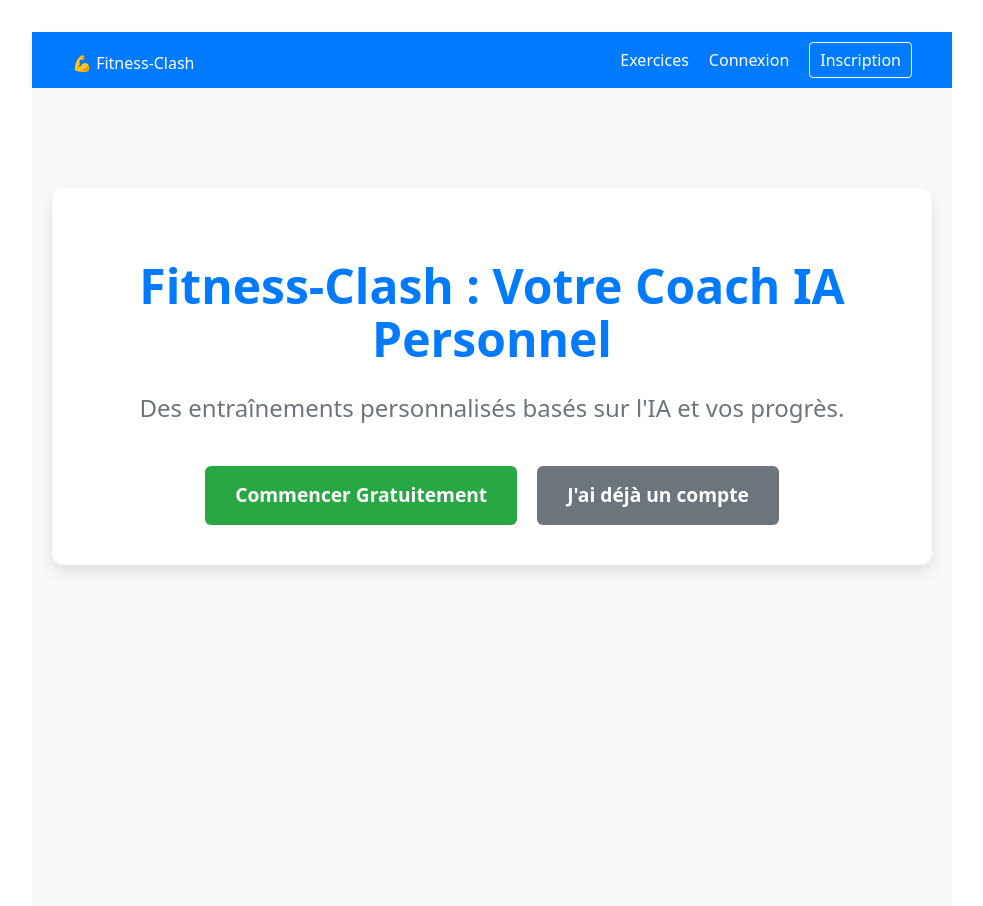
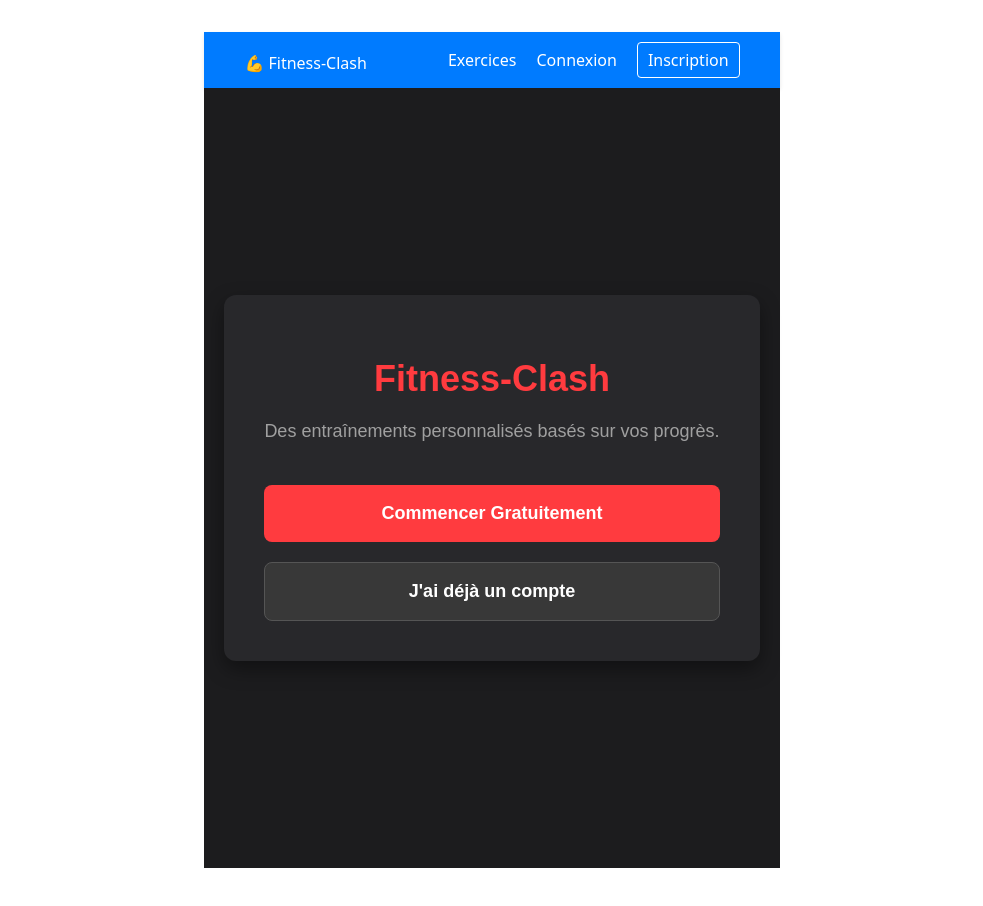
Before and after one commit to Trice97/Fitness-clash, a React app in the folder frontend/: page / in a window 1280 px wide. Shown: the top 906 px of the page, without its empty margins (148-1131 px from the left). Built offline with nearby package versions, Linux system fonts and the light colour scheme; the HTML template or start-up script is replaced by a standard one.

Commit message:
Update style home

```diff
--- a/frontend/src/pages/Home.tsx
+++ b/frontend/src/pages/Home.tsx
@@ -1,86 +1,141 @@
-// src/pages/Home.tsx
+// src/pages/Home.tsx (VERSION STYLISÉE)
 
 import React from 'react';
 import { Link } from 'react-router-dom';
-import { useAuth } from '../contexts/AuthContext'; // Import du contexte
+import { useAuth } from '../contexts/AuthContext'; // Assurez-vous que le chemin est correct
 
 const Home = () => {
     const { isAuthenticated, user } = useAuth();
 
     return (
-        <div style={homeContainerStyle}>
+        <div style={containerStyle}>
+            <div style={cardStyle}>
                 {isAuthenticated ? (
-                // --- Accueil pour utilisateur Connecté ---
-                <div style={contentBoxStyle}>
-                    <h1 style={titleStyle}>Bienvenue, {user?.username} !</h1>
-                    <p style={taglineStyle}>Prêt à exploser vos objectifs ?</p>
-                    <div style={{display: 'flex', gap: '20px', justifyContent: 'center', marginTop: '30px'}}>
-                        <Link to="/generate-workout" style={buttonLinkStyle}>
+                    <>
+                        <h1 style={welcomeTitleStyle}>Bienvenue, {user?.username || 'Utilisateur'} !</h1>
+                        <p style={taglineStyle}>Que voulez-vous faire aujourd'hui ?</p>
+                        <div style={buttonGroupStyle}>
+                            <Link to="/generate-workout" style={primaryButtonStyle}>
                                 Générer mon Entraînement
                             </Link>
-                        <Link to="/dashboard" style={{...buttonLinkStyle, backgroundColor: '#ffc107', color: '#333'}}>
+                            <Link to="/dashboard" style={secondaryButtonStyle}>
                                 Voir mon Profil
                             </Link>
                         </div>
-                </div>
+                    </>
                 ) : (
-                // --- Accueil pour visiteur Déconnecté ---
-                <div style={contentBoxStyle}>
-                    <h1 style={titleStyle}>Fitness-Clash : Votre Coach IA Personnel</h1>
-                    <p style={taglineStyle}>Des entraînements personnalisés basés sur l'IA et vos progrès.</p>
-                    <div style={{display: 'flex', gap: '20px', justifyContent: 'center', marginTop: '30px'}}>
-                        <Link to="/register" style={buttonLinkStyle}>
+                    <>
+                        <h1 style={titleStyle}>
+                            Fitness-Clash
+                        </h1>
+                        <p style={taglineStyle}>
+                            Des entraînements personnalisés basés sur vos progrès.
+                        </p>
+                        <div style={buttonGroupStyle}>
+                            <Link to="/register" style={primaryButtonStyle}>
                                 Commencer Gratuitement
                             </Link>
-                        <Link to="/login" style={{...buttonLinkStyle, backgroundColor: '#6c757d'}}>
+                            <Link to="/login" style={secondaryButtonStyle}>
                                 J'ai déjà un compte
                             </Link>
                         </div>
+                    </>
+                )}
             </div>
-            )}
         </div>
     );
 };
 
-// Styles rapides
-const homeContainerStyle: React.CSSProperties = {
-    padding: '100px 20px',
-    textAlign: 'center',
-    backgroundColor: '#f8f9fa',
-    minHeight: 'calc(100vh - 70px)' // Espace restant
+// ============================================
+// STYLES (Adaptés au thème sombre/rouge/gris)
+// ============================================
+
+const THEME_DARK_BG = '#1C1C1E'; // Fond sombre général
+const CARD_LIGHT_BG = '#28282B'; // Fond plus clair pour la carte
+const ACCENT_RED = '#FF3B3F'; // Rouge vif pour les accents
+const TEXT_LIGHT = 'white';
+const TEXT_GRAY = '#A0A0A0';
+
+const containerStyle: React.CSSProperties = {
+    display: 'flex',
+    justifyContent: 'center',
+    alignItems: 'center',
+    minHeight: 'calc(100vh - 60px)', // Prend en compte la hauteur du header
+    backgroundColor: THEME_DARK_BG,
+    padding: '20px',
+    fontFamily: 'Arial, sans-serif'
 };
 
-const contentBoxStyle: React.CSSProperties = {
-    maxWidth: '800px',
-    margin: '0 auto',
+const cardStyle: React.CSSProperties = {
+    backgroundColor: CARD_LIGHT_BG,
+    borderRadius: '12px',
     padding: '40px',
-    backgroundColor: 'white',
-    borderRadius: '12px',
-    boxShadow: '0 8px 16px rgba(0,0,0,0.1)'
+    textAlign: 'center',
+    boxShadow: '0 8px 20px rgba(0, 0, 0, 0.4)',
+    maxWidth: '600px',
+    width: '100%',
+    color: TEXT_LIGHT
 };
 
 const titleStyle: React.CSSProperties = {
-    fontSize: '3em',
-    color: '#007BFF',
-    marginBottom: '10px'
+    fontSize: '36px',
+    fontWeight: 'bold',
+    marginBottom: '20px',
+    color: ACCENT_RED // Titre en rouge
+};
+
+const welcomeTitleStyle: React.CSSProperties = {
+    fontSize: '36px',
+    fontWeight: 'bold',
+    marginBottom: '20px',
+    color: TEXT_LIGHT // Titre de bienvenue en blanc
 };
 
 const taglineStyle: React.CSSProperties = {
-    fontSize: '1.5em',
-    color: '#6c757d',
-    marginBottom: '40px'
+    fontSize: '18px',
+    marginBottom: '40px',
+    color: TEXT_GRAY
 };
 
-const buttonLinkStyle: React.CSSProperties = {
-    padding: '15px 30px',
-    backgroundColor: '#28a745',
-    color: 'white',
-    textDecoration: 'none',
-    borderRadius: '6px',
-    fontSize: '1.2em',
-    fontWeight: 'bold',
-    transition: 'background-color 0.3s'
+const buttonGroupStyle: React.CSSProperties = {
+    display: 'flex',
+    flexDirection: 'column', // Boutons empilés pour une meilleure mobile-friendliness
+    gap: '20px',
+    marginTop: '30px'
 };
 
+const baseButtonStyle: React.CSSProperties = {
+    padding: '15px 30px',
+    borderRadius: '8px',
+    fontSize: '18px',
+    fontWeight: 'bold',
+    cursor: 'pointer',
+    textDecoration: 'none', // Pour les liens
+    transition: 'background-color 0.3s ease, transform 0.2s ease',
+    display: 'inline-block', // Pour que les padding et margin fonctionnent
+    textAlign: 'center'
+};
+
+const primaryButtonStyle: React.CSSProperties = {
+    ...baseButtonStyle,
+    backgroundColor: ACCENT_RED, // Bouton principal rouge
+    color: TEXT_LIGHT,
+    border: 'none',
+    ':hover': {
+        backgroundColor: '#CC2E31', // Rouge plus foncé au survol
+        transform: 'translateY(-2px)'
+    }
+};
+
+const secondaryButtonStyle: React.CSSProperties = {
+    ...baseButtonStyle,
+    backgroundColor: '#383838', // Bouton secondaire gris foncé
+    color: TEXT_LIGHT,
+    border: '1px solid #555',
+    ':hover': {
+        backgroundColor: '#4A4A4A', // Gris plus clair au survol
+        transform: 'translateY(-2px)'
+    }
+};
 
 export default Home;
```
Lines whose indentation alone changed are shown as unchanged.
